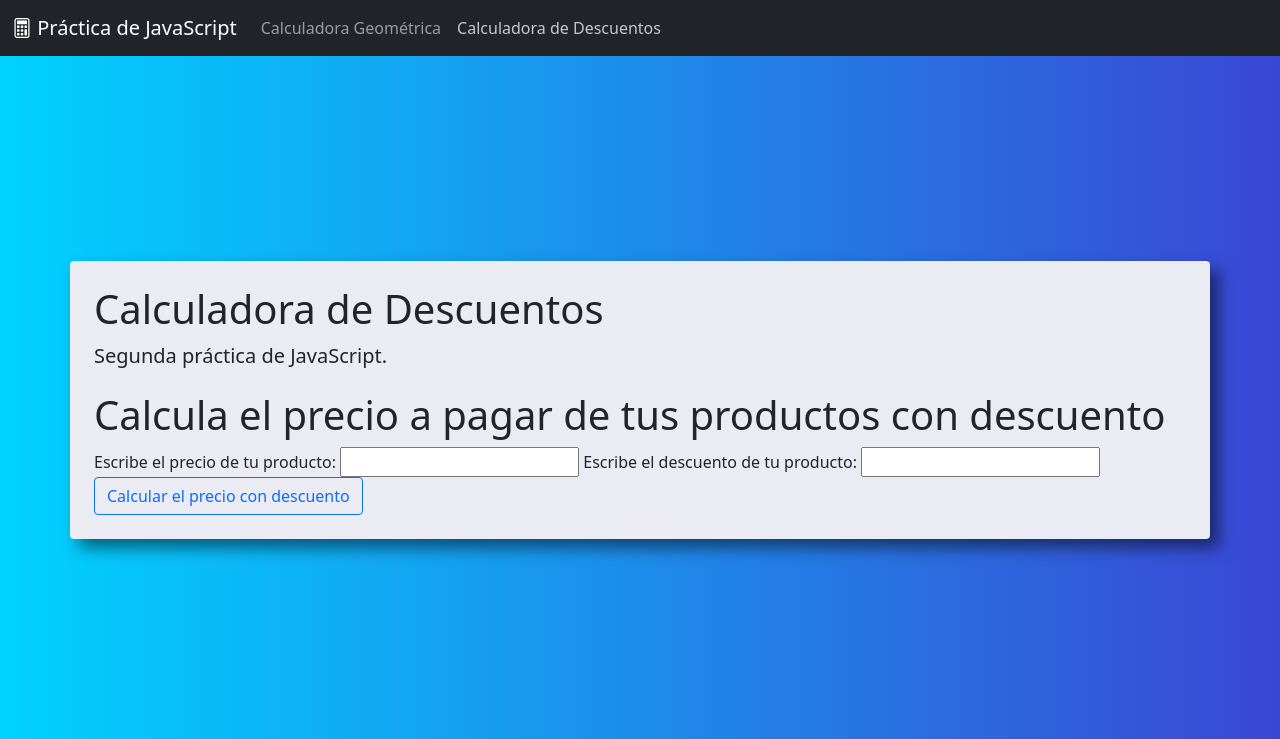
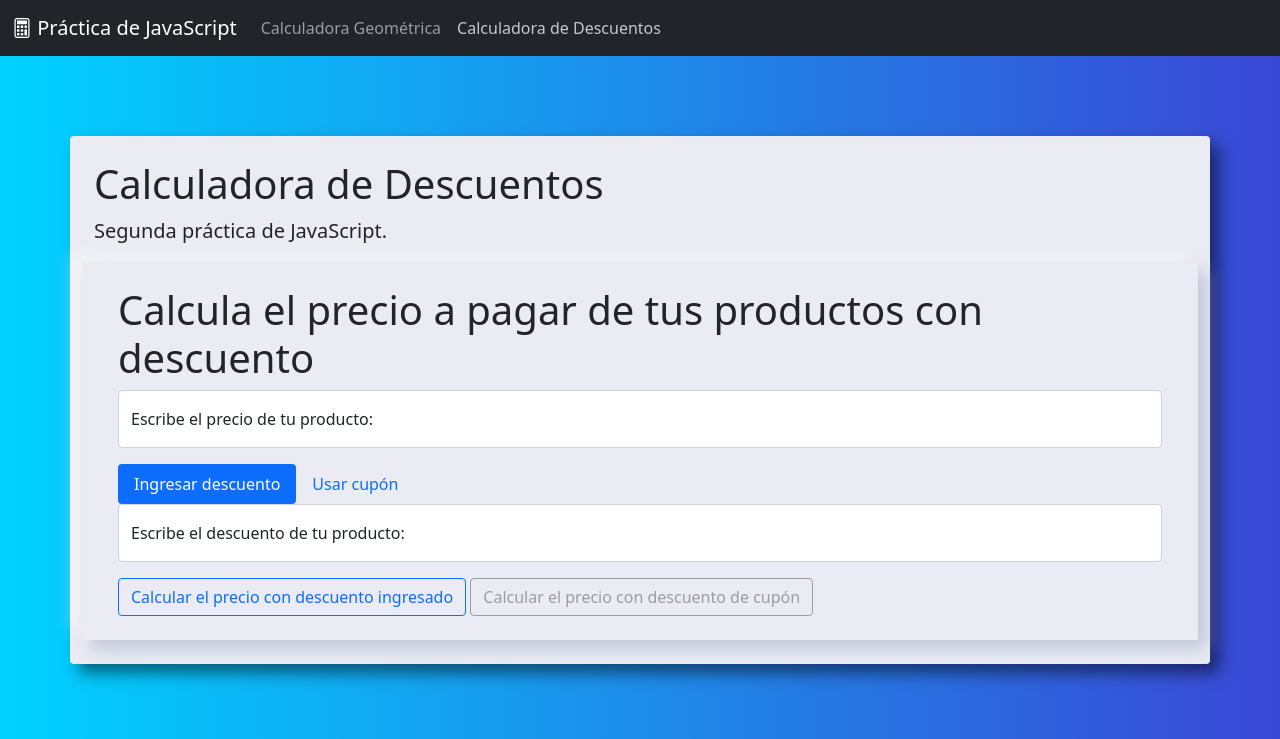
Before and after one commit to AdalZanabria/Calculadoras-Javascript, a plain HTML site: page index.html in a window 1280 px wide. Both pictures are taken after a click on the link "Calculadora de Descuentos". Shown: the top 739 px of the page. Drawn offline with nearby package versions, Linux system fonts and the light colour scheme.

Commit message:
Estilos terminados, hace falta escribir la función para el cálculo de los cupones.

```diff
--- a/descuentos.js
+++ b/descuentos.js
@@ -24,12 +24,18 @@ ventanaModal2.addEventListener("show.bs.modal", function (event) {
     // Button that triggered the modal
     var button = event.relatedTarget;
     // Extract info from data-bs-* attributes
-    const resultado = onClickButtonPriceDiscount();
+    var tipoDescuento = button.getAttribute("data-bs-tipo");
+    var resultado;
 
+    if (tipoDescuento === "ingresado") {
+        resultado = onClickButtonPriceDiscount();
+    } else if (tipoDescuento === "cupon") {
+        resultado = 10;
+    }
     // Update the modal's content.
     var modalTitle = ventanaModal2.querySelector(".modal-title");
     var modalBody = ventanaModal2.querySelector(".modal-body");
 
     modalTitle.textContent = "El precio con descuento es de:";
-    modalBody.textContent = resultado;
+    modalBody.textContent = "$ " + resultado;
 });
--- a/index.html
+++ b/index.html
@@ -407,27 +407,97 @@
                     <p class="lead">Segunda práctica de JavaScript.</p>
                 </header>
 
-                <section class="row mt-1 px-auto">
+                <section class="row px-auto neumorphism p-4">
                     <h2 class="display-6">
                         Calcula el precio a pagar de tus productos con descuento
                     </h2>
                     <form>
-                        <label for="inputPrice"
-                            >Escribe el precio de tu producto:</label
-                        >
-                        <input id="inputPrice" type="number" />
-                        <label for="inputDiscount"
-                            >Escribe el descuento de tu producto:</label
-                        >
-                        <input id="inputDiscount" type="number" />
+                        <div class="form-floating mb-3">
+                            <input
+                                id="inputPrice"
+                                type="number"
+                                class="form-control"
+                                placeholder="5"
+                            />
+                            <label for="inputPrice" class="floatingInput">
+                                Escribe el precio de tu producto:
+                            </label>
+                        </div>
+
+                        <!--Pills select-->
+                        <ul class="nav nav-pills">
+                            <li class="nav-item">
+                                <a
+                                    class="nav-link active"
+                                    aria-current="page"
+                                    href="#!"
+                                    id="menuIngresar"
+                                    onclick="display4()"
+                                >
+                                    Ingresar descuento
+                                </a>
+                            </li>
+                            <li class="nav-item">
+                                <a
+                                    class="nav-link"
+                                    href="#!"
+                                    id="menuCupon"
+                                    onclick="display3()"
+                                >
+                                    Usar cupón
+                                </a>
+                            </li>
+                        </ul>
+                        <!--Escribe el desceunto-->
+                        <div class="form-floating mb-3" id="ingresoDescuento">
+                            <input
+                                id="inputDiscount"
+                                type="number"
+                                class="form-control"
+                                placeholder="5"
+                            />
+                            <label for="inputDiscount" class="floatingInput">
+                                Escribe el descuento de tu producto:
+                            </label>
+                        </div>
+                        <!--Selecciona Cupón-->
+                        <div class="form-floating mb-3" id="ingresoCupon">
+                            <select
+                                class="form-select"
+                                id="floatingSelect"
+                                aria-label="Floating label select example"
+                            >
+                                <option value="1">15%</option>
+                                <option value="2">25%</option>
+                                <option value="3">30%</option>
+                            </select>
+                            <label for="floatingSelect"
+                                >Selecciona un cupón:</label
+                            >
+                        </div>
+
                         <button
                             type="button"
                             class="btn btn-outline-primary"
+                            onclick="onClickButtonPriceDiscount2()"
+                            data-bs-toggle="modal"
+                            data-bs-target="#ventanaModal2"
+                            data-bs-tipo="ingresado"
+                            id="botonIngreso"
+                        >
+                            Calcular el precio con descuento ingresado
+                        </button>
+                        <button
+                            type="button"
+                            class="btn btn-outline-secondary"
                             onclick="onClickButtonPriceDiscount()"
                             data-bs-toggle="modal"
                             data-bs-target="#ventanaModal2"
+                            data-bs-tipo="cupon"
+                            id="botonCupon"
+                            disabled
                         >
-                            Calcular el precio con descuento
+                            Calcular el precio con descuento de cupón
                         </button>
                     </form>
                 </section>
--- a/navigationDisplay.js
+++ b/navigationDisplay.js
@@ -1,16 +1,64 @@
 //Calculadora Geométrica
 function display1() {
-    calculadora2 = document.getElementById("calculadoraDescuentos");
+    const calculadora2 = document.getElementById("calculadoraDescuentos");
     calculadora2.style.display = "none";
 
-    calculadora1 = document.getElementById("calculadoraGeometrica");
+    const calculadora1 = document.getElementById("calculadoraGeometrica");
     calculadora1.style.display = "block";
 }
 
 function display2() {
-    calculadora1 = document.getElementById("calculadoraGeometrica");
+    const calculadora1 = document.getElementById("calculadoraGeometrica");
     calculadora1.style.display = "none";
 
-    calculadora2 = document.getElementById("calculadoraDescuentos");
+    const calculadora2 = document.getElementById("calculadoraDescuentos");
     calculadora2.style.display = "block";
 }
+
+function display3() {
+    //Pills
+    const cupon = document.getElementById("ingresoCupon");
+    cupon.style.display = "block";
+    const cuponPill = document.getElementById("menuCupon");
+    cuponPill.classList.add("active");
+
+    const ingresar = document.getElementById("ingresoDescuento");
+    ingresar.style.display = "none";
+    const ingresoPill = document.getElementById("menuIngresar");
+    ingresoPill.classList.remove("active");
+
+    //Botones
+    const botonCupon = document.getElementById("botonCupon");
+    botonCupon.removeAttribute("disabled");
+    botonCupon.classList.remove("btn-outline-secondary");
+    botonCupon.classList.add("btn-outline-primary");
+
+    const botonIngreso = document.getElementById("botonIngreso");
+    botonIngreso.setAttribute("disabled", "");
+    botonIngreso.classList.remove("btn-outline-primary");
+    botonIngreso.classList.add("btn-outline-secondary");
+}
+
+function display4() {
+    //Pills
+    const ingresar = document.getElementById("ingresoDescuento");
+    ingresar.style.display = "block";
+    const ingresoPill = document.getElementById("menuIngresar");
+    ingresoPill.classList.add("active");
+
+    const cupon = document.getElementById("ingresoCupon");
+    cupon.style.display = "none";
+    const cuponPill = document.getElementById("menuCupon");
+    cuponPill.classList.remove("active");
+
+    //Botones
+    const botonIngreso = document.getElementById("botonIngreso");
+    botonIngreso.removeAttribute("disabled");
+    botonIngreso.classList.remove("btn-outline-secondary");
+    botonIngreso.classList.add("btn-outline-primary");
+
+    const botonCupon = document.getElementById("botonCupon");
+    botonCupon.setAttribute("disabled", "");
+    botonCupon.classList.remove("btn-outline-primary");
+    botonCupon.classList.add("btn-outline-secondary");
+}
--- a/style.css
+++ b/style.css
@@ -65,6 +65,10 @@ main {
     display: none;
 }
 
+#ingresoCupon {
+    display: none;
+}
+
 footer p {
     margin: 0;
 }
```
